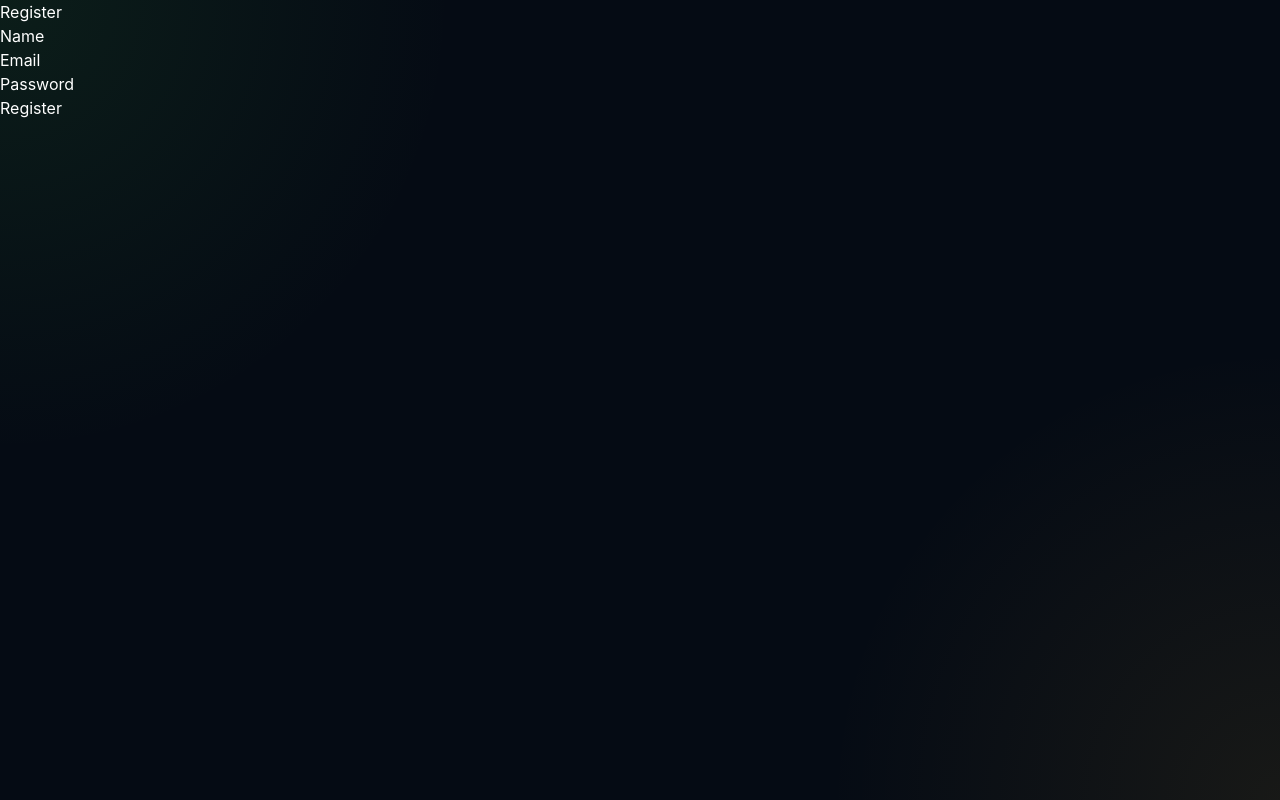
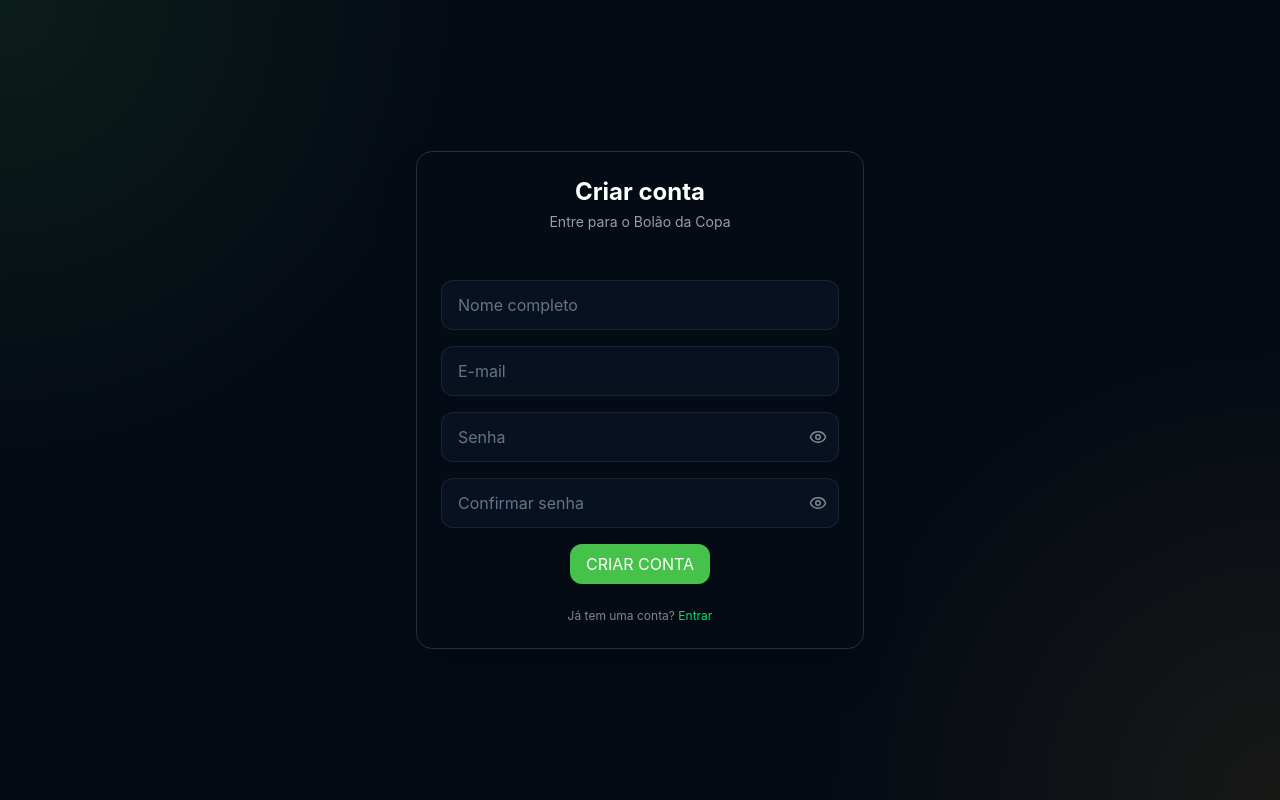
Before and after one commit to lpspalma/best-choice-app, a React (Vite) app in the folder frontend/: page /register in a window 1280 px wide. Built offline with nearby package versions, Linux system fonts and the light colour scheme.

Commit message:
Changing inputs to see passwords

```diff
--- /dev/null
+++ b/frontend/src/components/auth/AuthCard.tsx
@@ -0,0 +1,20 @@
+type AuthCardProps = {
+  title: string;
+  subtitle: string;
+  children: React.ReactNode;
+};
+
+export function AuthCard({ title, subtitle, children }: AuthCardProps) {
+  return (
+    <main className="flex min-h-screen items-center justify-center px-4">
+      <section className="flex w-full max-w-md flex-col items-center rounded-2xl border border-white/15 bg-surface/90 p-6 shadow-2xl">
+        <div className="mb-6 text-center">
+          <h1 className="text-2xl font-bold text-white">{title}</h1>
+          <p className="mt-1 text-sm text-white/60">{subtitle}</p>
+        </div>
+
+        {children}
+      </section>
+    </main>
+  );
+}
--- a/frontend/src/components/ui/Input.tsx
+++ b/frontend/src/components/ui/Input.tsx
@@ -1,16 +1,44 @@
+import { useState } from "react";
 import type { InputHTMLAttributes } from "react";
+import { Eye, EyeOff } from "lucide-react";
 import { theme } from "../../styles/theme";
 
-type InputProps = InputHTMLAttributes<HTMLInputElement>;
+type InputProps = InputHTMLAttributes<HTMLInputElement> & {
+  showPasswordToggle?: boolean;
+};
 
-export function Input({ className = "", ...props }: InputProps) {
+export function Input({
+  className = "",
+  type,
+  showPasswordToggle = false,
+  ...props
+}: InputProps) {
+  const [showPassword, setShowPassword] = useState(false);
+
+  const isPasswordField = type === "password" && showPasswordToggle;
+
   return (
+    <div className="relative w-full">
       <input
+        type={isPasswordField && showPassword ? "text" : type}
         className={`
           ${theme.input}
+          ${isPasswordField ? "pr-12" : ""}
           ${className}
         `}
         {...props}
       />
+
+      {isPasswordField && (
+        <button
+          type="button"
+          onClick={() => setShowPassword((current) => !current)}
+          className="absolute right-3 top-1/2 -translate-y-1/2 cursor-pointer text-white/50 hover:text-white"
+          aria-label={showPassword ? "Ocultar senha" : "Mostrar senha"}
+        >
+          {showPassword ? <EyeOff size={18} /> : <Eye size={18} />}
+        </button>
+      )}
+    </div>
   );
 }
--- a/frontend/src/pages/Login.tsx
+++ b/frontend/src/pages/Login.tsx
@@ -2,6 +2,9 @@ import { useState } from "react";
 import type { SyntheticEvent } from "react";
 import { useNavigate } from "react-router";
 import { useAuth } from "../context/useAuth";
+import { Input } from "../components/ui/Input";
+import { Button } from "../components/ui/Button";
+import { AuthCard } from "../components/auth/AuthCard";
 
 export function Login() {
   const navigate = useNavigate();
@@ -30,34 +33,42 @@ export function Login() {
   }
 
   return (
-    <div>
-      <h1>Login</h1>
-
-      <form onSubmit={handleSubmit}>
-        <div>
-          <label>Email</label>
-          <input
+    <AuthCard title="Entrar" subtitle="Acesse sua conta no Bolão da Copa">
+      <form onSubmit={handleSubmit} className="mt-6 w-full space-y-4">
+        <Input
           type="email"
           value={email}
           onChange={(event) => setEmail(event.target.value)}
+          placeholder="E-mail"
         />
-        </div>
 
-        <div>
-          <label>Password</label>
-          <input
+        <Input
           type="password"
+          showPasswordToggle
           value={password}
           onChange={(event) => setPassword(event.target.value)}
+          placeholder="Senha"
         />
+
+        {error && <p className="text-sm text-red-400">{error}</p>}
+
+        <div className="flex justify-center">
+          <Button variant="primary" type="submit" disabled={loading}>
+            {loading ? "Entrando..." : "ENTRAR"}
+          </Button>
         </div>
+      </form>
 
-        {error && <p>{error}</p>}
-
-        <button type="submit" disabled={loading}>
-          {loading ? "Logging in..." : "Login"}
+      <p className="mt-6 text-center text-xs text-white/50">
+        Não tem uma conta?{" "}
+        <button
+          type="button"
+          onClick={() => navigate("/register")}
+          className="cursor-pointer text-green-400 hover:text-green-300"
+        >
+          Criar conta
         </button>
-      </form>
-    </div>
+      </p>
+    </AuthCard>
   );
 }
--- a/frontend/src/pages/Register.tsx
+++ b/frontend/src/pages/Register.tsx
@@ -1,10 +1,16 @@
 import { useState } from "react";
 import { registerRequest } from "../services/authService";
+import { Input } from "../components/ui/Input";
+import { Button } from "../components/ui/Button";
+import { useNavigate } from "react-router";
+import { AuthCard } from "../components/auth/AuthCard";
 
 export function Register() {
+  const navigate = useNavigate();
   const [name, setName] = useState("");
   const [email, setEmail] = useState("");
   const [password, setPassword] = useState("");
+  const [confirmPassword, setConfirmPassword] = useState("");
 
   const [error, setError] = useState("");
   const [success, setSuccess] = useState("");
@@ -15,6 +21,10 @@ export function Register() {
 
     setError("");
     setSuccess("");
+    if (password !== confirmPassword) {
+      setError("Passwords do not match");
+      return;
+    }
     setLoading(true);
 
     try {
@@ -23,6 +33,7 @@ export function Register() {
       setName("");
       setEmail("");
       setPassword("");
+      setConfirmPassword("");
     } catch {
       setError("Could not create account");
     } finally {
@@ -31,44 +42,58 @@ export function Register() {
   }
 
   return (
-    <div>
-      <h1>Register</h1>
-
-      <form onSubmit={handleSubmit}>
-        <div>
-          <label>Name</label>
-          <input
+    <AuthCard title="Criar conta" subtitle="Entre para o Bolão da Copa">
+      <form onSubmit={handleSubmit} className="w-full mt-6 space-y-4">
+        <Input
           type="text"
           value={name}
           onChange={(event) => setName(event.target.value)}
+          placeholder="Nome completo"
         />
-        </div>
 
-        <div>
-          <label>Email</label>
-          <input
+        <Input
           type="email"
           value={email}
           onChange={(event) => setEmail(event.target.value)}
+          placeholder="E-mail"
         />
-        </div>
 
-        <div>
-          <label>Password</label>
-          <input
+        <Input
           type="password"
+          showPasswordToggle
           value={password}
           onChange={(event) => setPassword(event.target.value)}
+          placeholder="Senha"
         />
+
+        <Input
+          type="password"
+          showPasswordToggle
+          value={confirmPassword}
+          onChange={(event) => setConfirmPassword(event.target.value)}
+          placeholder="Confirmar senha"
+        />
+
+        {error && <p className="text-sm text-red-400">{error}</p>}
+        {success && <p className="text-sm text-green-400">{success}</p>}
+
+        <div className="flex justify-center">
+          <Button variant="primary" type="submit" disabled={loading}>
+            {loading ? "Criando conta..." : "CRIAR CONTA"}
+          </Button>
         </div>
+      </form>
 
-        {error && <p>{error}</p>}
-        {success && <p>{success}</p>}
-
-        <button type="submit" disabled={loading}>
-          {loading ? "Creating account..." : "Register"}
+      <p className="mt-6 text-center text-xs text-white/50">
+        Já tem uma conta?{" "}
+        <button
+          type="button"
+          onClick={() => navigate("/login")}
+          className="cursor-pointer text-green-400 hover:text-green-300"
+        >
+          Entrar
         </button>
-      </form>
-    </div>
+      </p>
+    </AuthCard>
   );
 }
--- a/frontend/src/styles/theme.ts
+++ b/frontend/src/styles/theme.ts
@@ -14,13 +14,13 @@ export const theme = {
 
   button: {
     primary:
-      "rounded-xl bg-app-primary px-4 py-2 font-semibold text-white transition hover:bg-app-primary-hover disabled:cursor-not-allowed disabled:opacity-50",
+      "cursor-pointer rounded-xl bg-app-primary px-4 py-2 font-semibold text-white transition hover:bg-app-primary-hover disabled:cursor-not-allowed disabled:opacity-50",
     secondary:
-      "rounded-xl border border-app-border bg-app-surface px-4 py-2 font-semibold text-app-text transition hover:border-app-border-strong hover:bg-app-card-soft disabled:cursor-not-allowed disabled:opacity-50",
+      "cursor-pointer rounded-xl border border-app-border bg-app-surface px-4 py-2 font-semibold text-app-text transition hover:border-app-border-strong hover:bg-app-card-soft disabled:cursor-not-allowed disabled:opacity-50",
     danger:
-      "rounded-xl bg-app-danger px-4 py-2 font-semibold text-white transition hover:opacity-90 disabled:cursor-not-allowed disabled:opacity-50",
+      "cursor-pointer rounded-xl bg-app-danger px-4 py-2 font-semibold text-white transition hover:opacity-90 disabled:cursor-not-allowed disabled:opacity-50",
     ghost:
-      "rounded-xl px-4 py-2 font-semibold text-app-muted transition hover:bg-app-card-soft hover:text-app-text disabled:cursor-not-allowed disabled:opacity-50",
+      "cursor-pointer rounded-xl px-4 py-2 font-semibold text-app-muted transition hover:bg-app-card-soft hover:text-app-text disabled:cursor-not-allowed disabled:opacity-50",
   },
 
   input:
```
Lines whose indentation alone changed are shown as unchanged.
